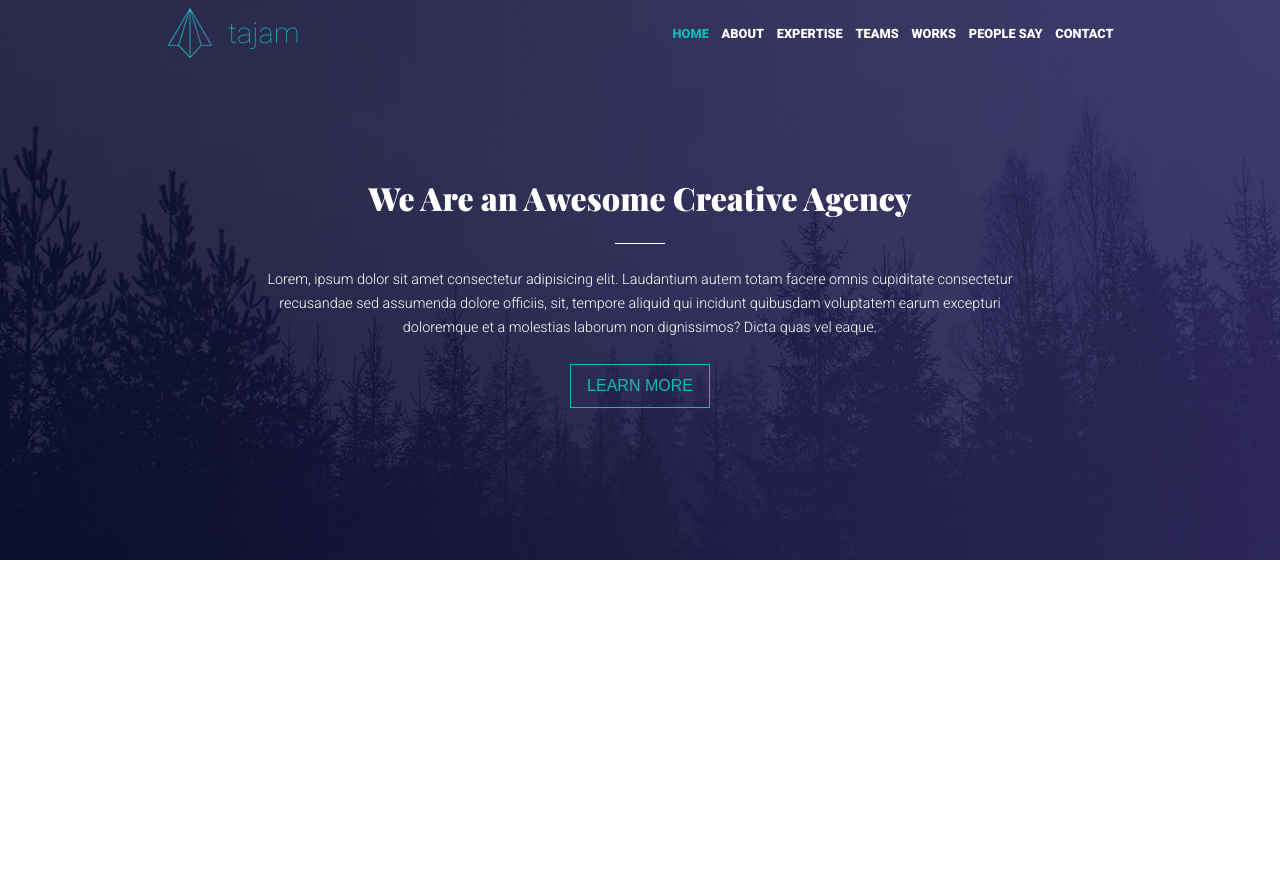
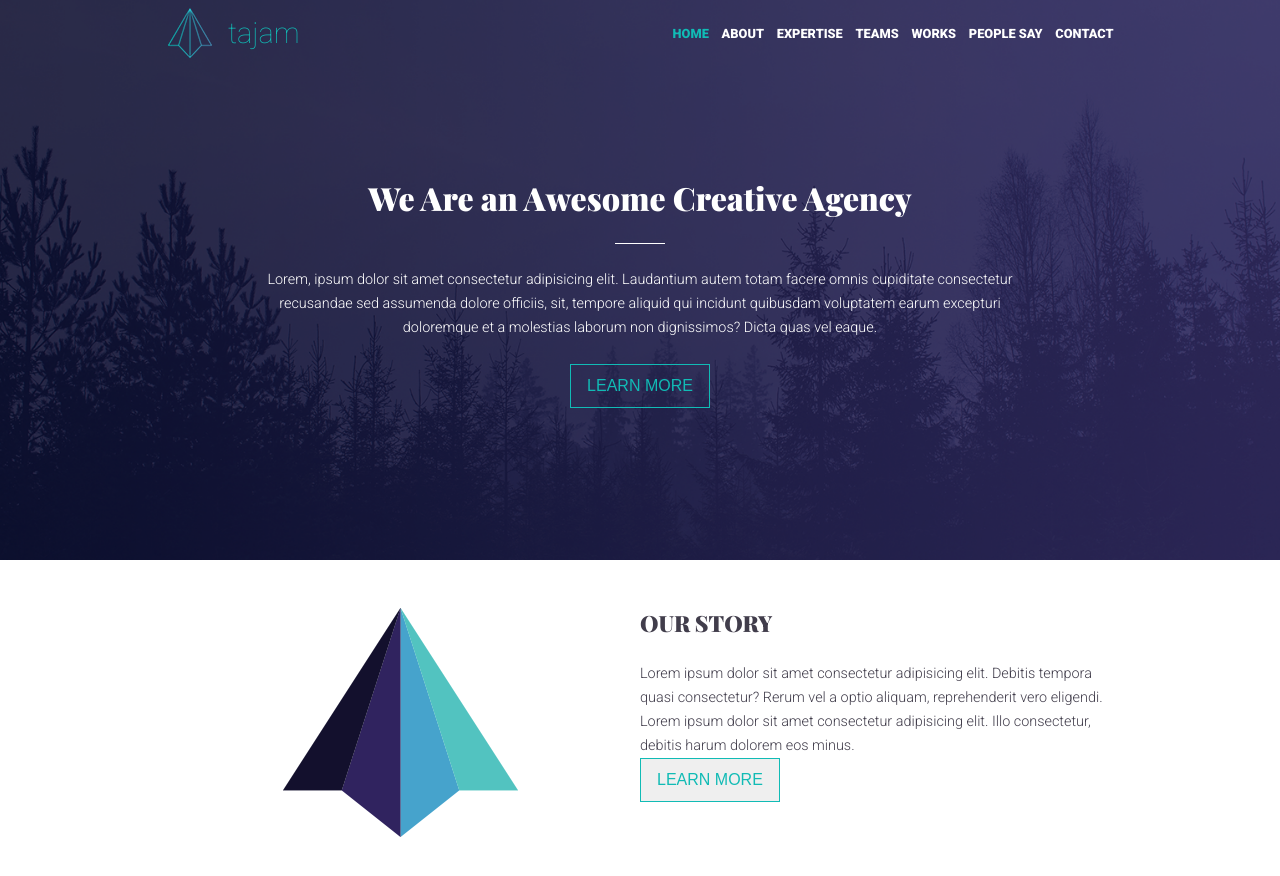
Before and after one commit to rodrigomenezes22/creative-agency, a plain HTML site: page index.html in a window 1280 px wide. Before the commit the page ends 800 px from the top, so only its background shows below. Drawn offline with nearby package versions, Linux system fonts and the light colour scheme; a web font is replaced by a local one.

Commit message:
Our story

```diff
--- a/index.html
+++ b/index.html
@@ -38,7 +38,23 @@
             </div>
         </div>
     </section>
-    <section id="story"></section>
+    <section id="story" class="white-bg">
+        <div class="container">
+            <div class="columns">
+                <div class="column is-6-desktop is-12-mobile is-centered">
+                    <img src="/images/png/logo-big.png" alt="Paper Plane Symbols">
+                </div>
+                <div class="column is-6-desktop is-12-mobile">
+                    <h2>Our Story</h2>
+                    <p>
+                        Lorem ipsum dolor sit amet consectetur adipisicing elit. Debitis tempora quasi consectetur? Rerum vel a optio aliquam, reprehenderit vero eligendi.
+                    </p>
+                    <p>Lorem ipsum dolor sit amet consectetur adipisicing elit. Illo consectetur, debitis harum dolorem eos minus.</p>
+                    <button class="button is-secondary">Learn More</button>
+                </div>
+            </div>
+        </div>
+    </section>
     <section id="video"></section>
     <section id="expertise"></section>
     <section id="team"></section>
--- a/styles.css
+++ b/styles.css
@@ -19,6 +19,8 @@
 html {
     width: 100%;
 }
+
+
 header {
     width: 100%;
     position: fixed;
@@ -140,3 +142,93 @@ hr {
     background-color: transparent;
 
 }
+
+.button {
+    border: 1px solid #11bbb5;
+    color: #11bbb5;
+    font-family: 'Hammersmith One', sans-serif;
+    font-weight: 400;
+    text-transform: uppercase;
+    padding: .75rem 1rem;
+    font-size: 1rem
+
+}
+
+.button.is-primary {
+    background-color: transparent;
+
+}
+
+h2 {
+    color: #413d4b;
+    font-family: 'Playfair Display', serif;
+    font-weight: 900;
+    margin-bottom: 1.5rem;
+    text-transform: uppercase;
+    font-size: 1.4rem;
+}
+
+h3 {
+    color: #413d4b;
+    font-family: 'Roboto', sans-serif;
+    font-weight: 900;
+    margin-bottom: .5rem;
+    text-transform: uppercase;
+    font-size: 1rem;
+}
+
+
+h4 {
+    font-family: 'Roboto', sans-serif;
+    font-weight: 900;
+    color: white;
+    text-align: center;
+    text-transform: uppercase;
+    margin: 1rem 0px;
+}
+
+p {
+    color: #413d4b;
+    font-family: 'Roboto', sans-serif;
+    font-weight: 300;
+    font-size: .9rem;
+    line-height: 1.5rem;
+
+}
+
+
+.white-bg {
+    padding: 3rem 0px;
+}
+
+.columns {
+    display: flex;
+    flex-direction: row;
+    justify-content: center;
+    width: 100%;
+}
+
+
+/* Story */
+
+
+.columns {
+    display: flex;
+    flex-direction: row;
+    justify-content: center;
+    width: 100%;
+}
+
+.is-4-desktop {
+    width: 33.33%;
+}
+
+.is-6-desktop {
+    width: 50%;
+}
+
+.is-centered {
+    display: flex;
+    align-items: center;
+    justify-content: center;
+}
```
